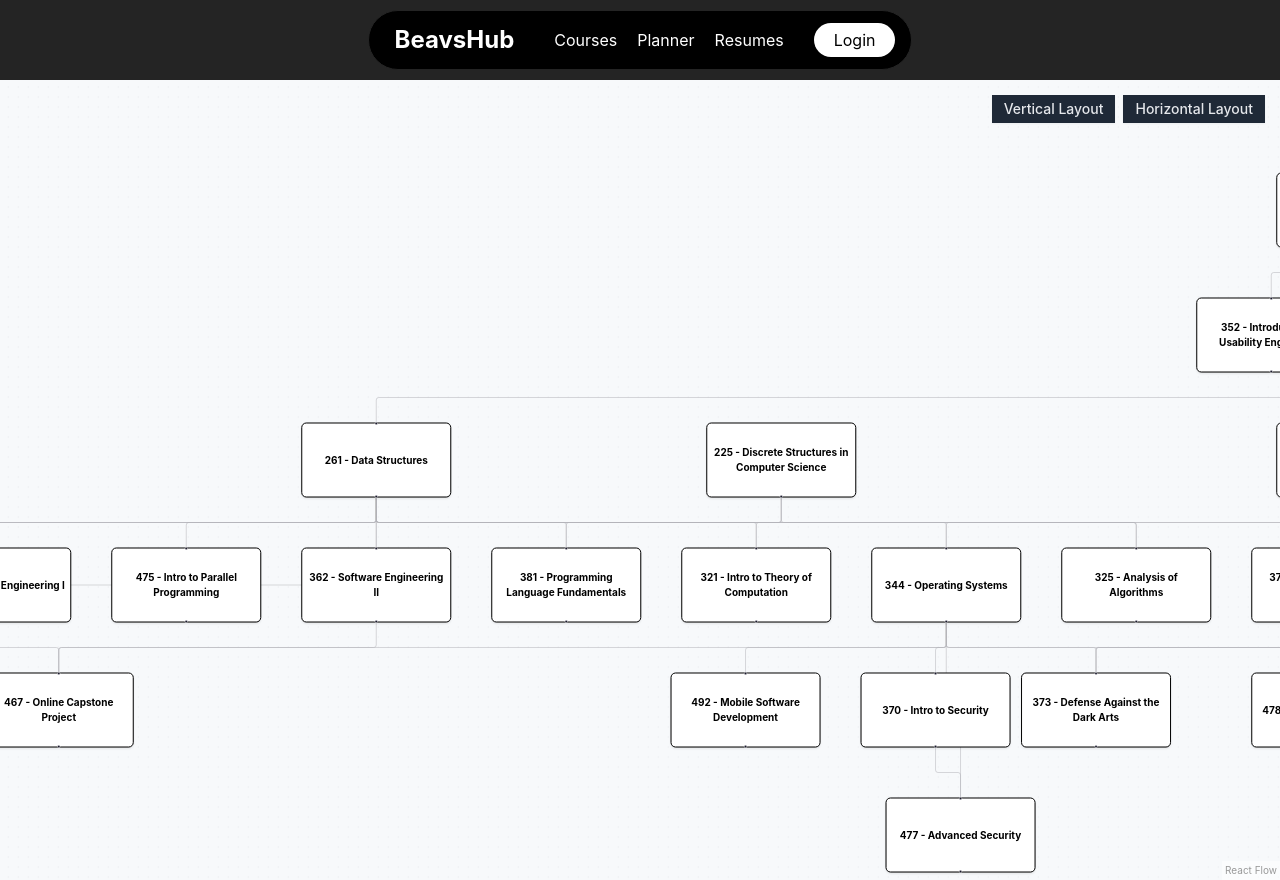
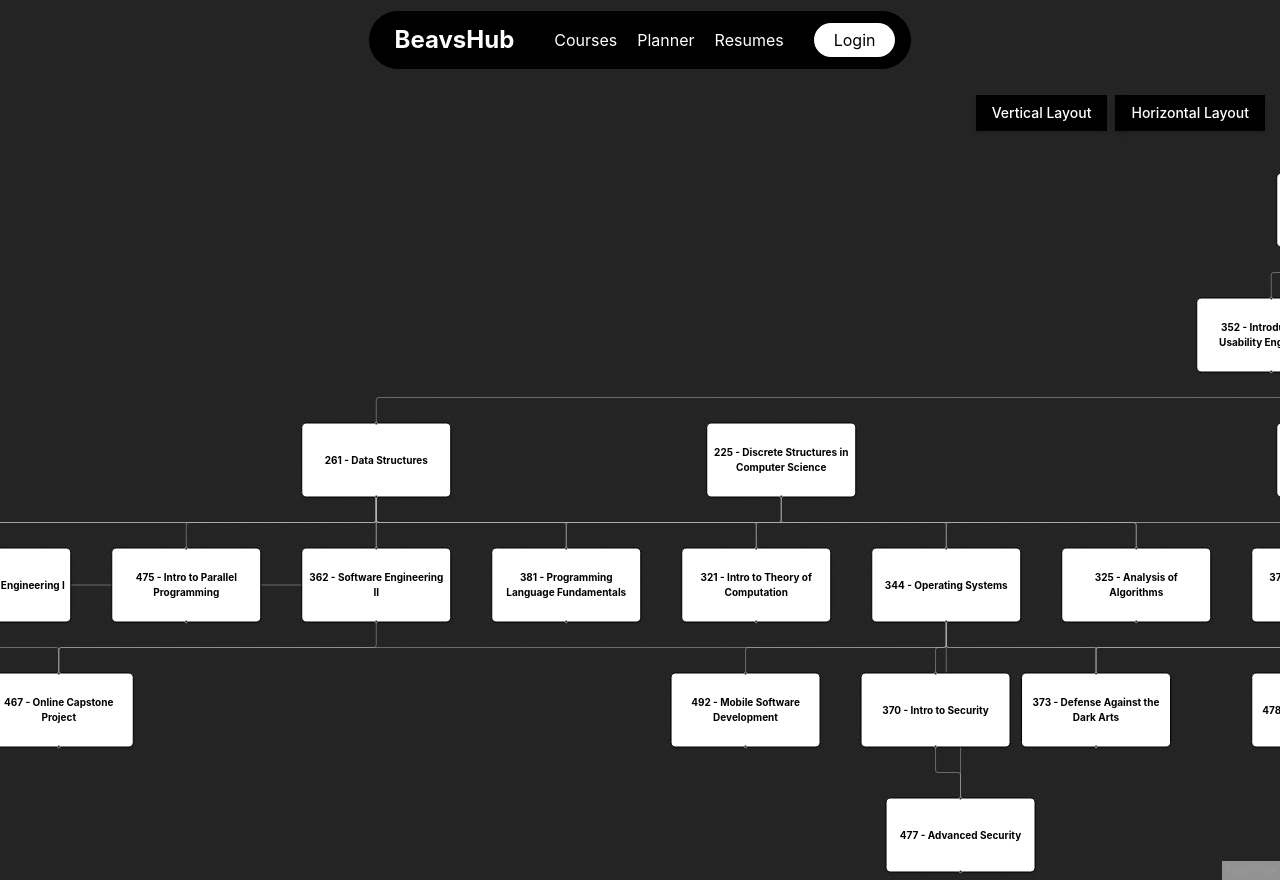
Before and after one commit to paul-nguyen-1/BeavsHubV2, a React (Vite) app in the folder client/: page /planner in a window 1280 px wide. Built offline with nearby package versions, Linux system fonts and the light colour scheme.

Commit message:
change style for panel and bg for react flow

```diff
--- a/client/src/components/reactFlow/layoutFlow.jsx
+++ b/client/src/components/reactFlow/layoutFlow.jsx
@@ -100,19 +100,19 @@ export const LayoutFlow = () => {
       fitView
       panOnScroll
       selectionOnDrag
-      style={{ backgroundColor: "#F7F9FB", height: "100%", width: "100%" }}
+      style={{ backgroundColor: "transparent", height: "100%", width: "100%" }}
     >
       <Panel position="top-right">
         <div className="flex space-x-2">
           <button
-            className="px-3 py-1 bg-gray-800 text-gray-200 text-sm font-medium rounded-md shadow-sm hover:bg-gray-700 focus:outline-none focus:ring-2 focus:ring-gray-500 focus:ring-opacity-50 transition"
+            className="px-4 py-2 bg-black text-white text-sm font-medium rounded-lg shadow-md hover:bg-gray-800 focus:outline-none focus:ring-2 focus:ring-gray-600 focus:ring-opacity-75 transition"
             onClick={() => onLayout({ direction: "DOWN" })}
           >
             Vertical Layout
           </button>
 
           <button
-            className="px-3 py-1 bg-gray-800 text-gray-200 text-sm font-medium rounded-md shadow-sm hover:bg-gray-700 focus:outline-none focus:ring-2 focus:ring-gray-500 focus:ring-opacity-50 transition"
+            className="px-4 py-2 bg-black text-white text-sm font-medium rounded-lg shadow-md hover:bg-gray-800 focus:outline-none focus:ring-2 focus:ring-gray-600 focus:ring-opacity-75 transition"
             onClick={() => onLayout({ direction: "RIGHT" })}
           >
             Horizontal Layout
```
